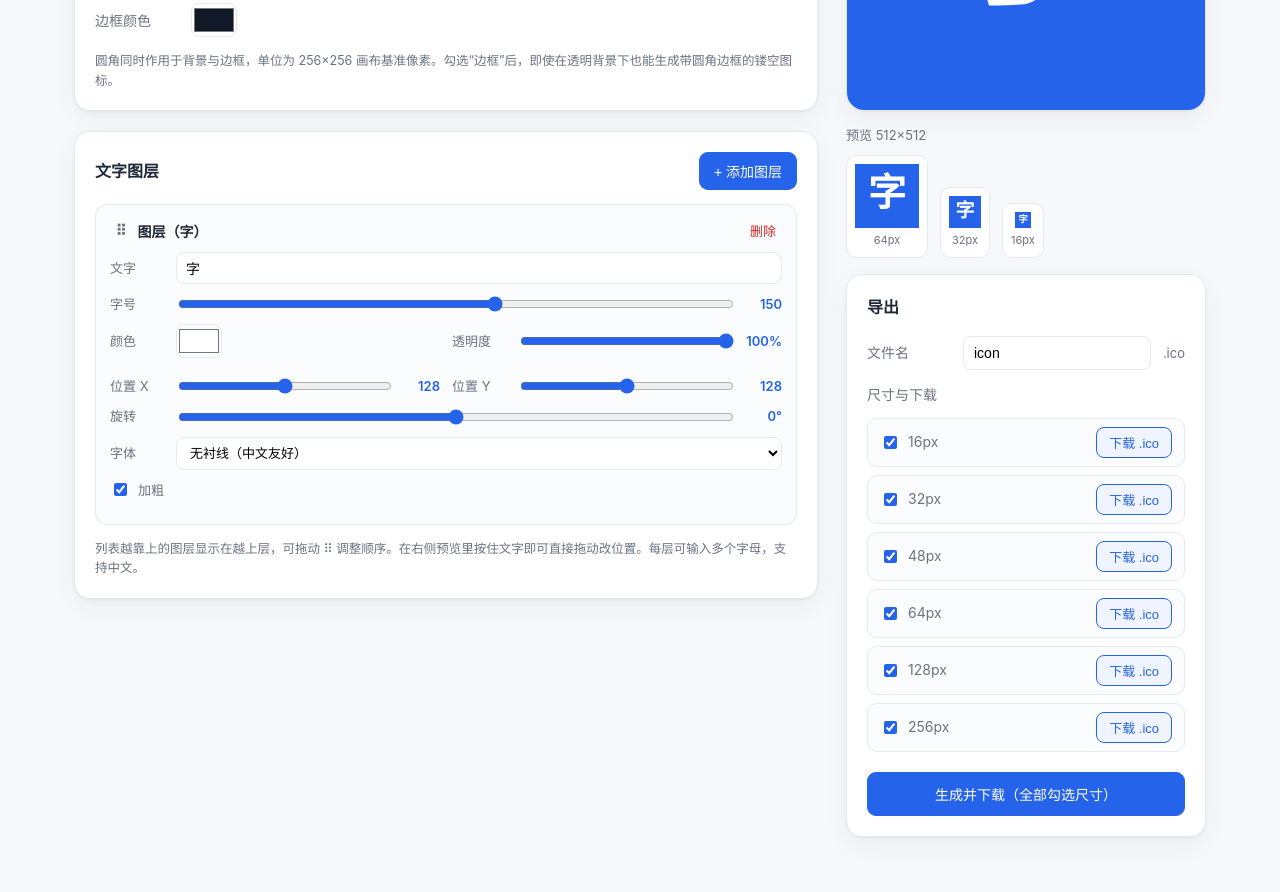
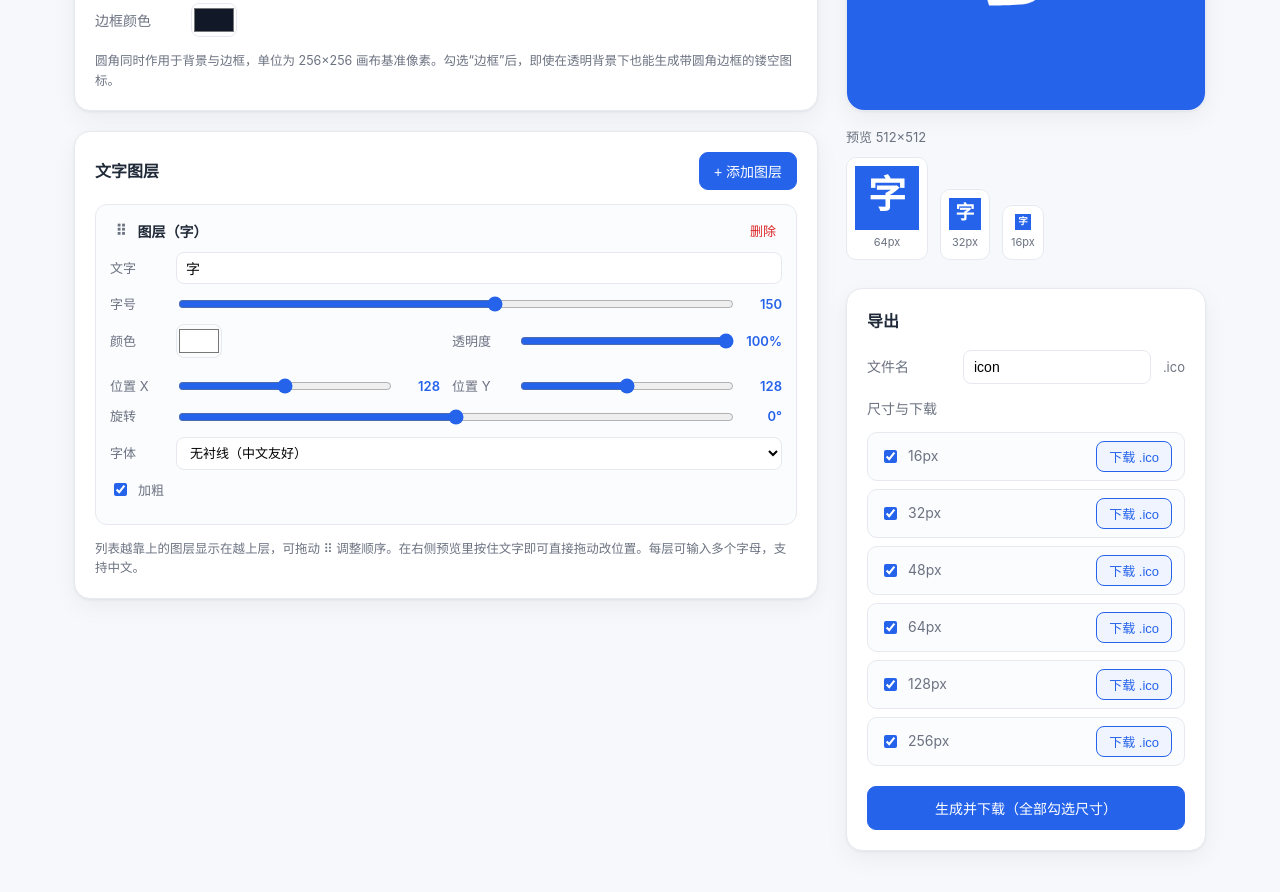
Before and after one commit to hao1032/static_tools, a plain HTML site: page icons-generator/index.html in a window 1280 px wide. Shown: the part 338-1230 px from the top of the page. Drawn offline with Linux system fonts and the light colour scheme.

Commit message:
fix: 增加导出卡片与预览之间的上下留白
- export-card 与预览间距由 16px 增至 28px
- preview-meta 上间距由 14px 微调至 16px

```diff
--- a/icons-generator/style.css
+++ b/icons-generator/style.css
@@ -199,8 +199,8 @@ input[type="color"] {
   image-rendering: -webkit-optimize-contrast;
   cursor: grab; touch-action: none;
 }
-.preview-meta { margin-top: 14px; color: var(--muted); font-size: 13px; }
-.export-card { margin-top: 16px; }
+.preview-meta { margin-top: 16px; color: var(--muted); font-size: 13px; }
+.export-card { margin-top: 28px; }
 .preview-tiles { display: flex; gap: 12px; margin-top: 10px; align-items: flex-end; }
 .tile {
   display: flex; flex-direction: column; align-items: center; gap: 4px;
```
